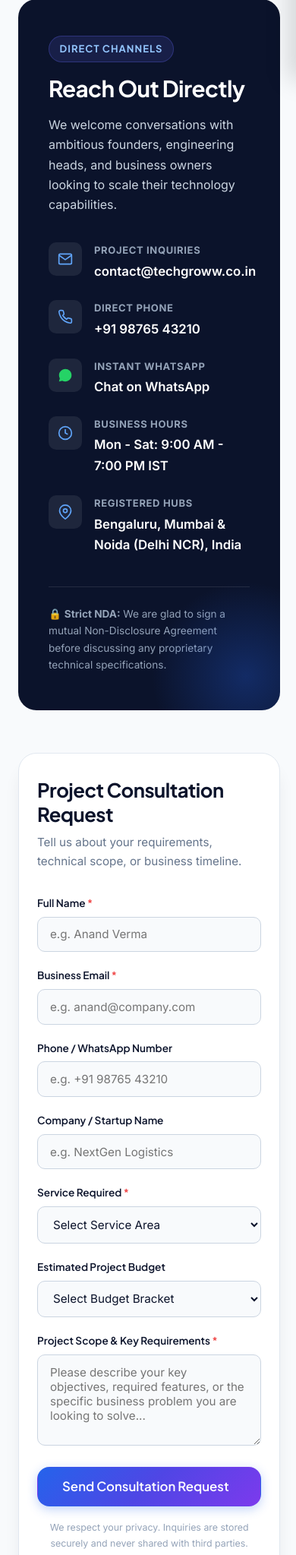
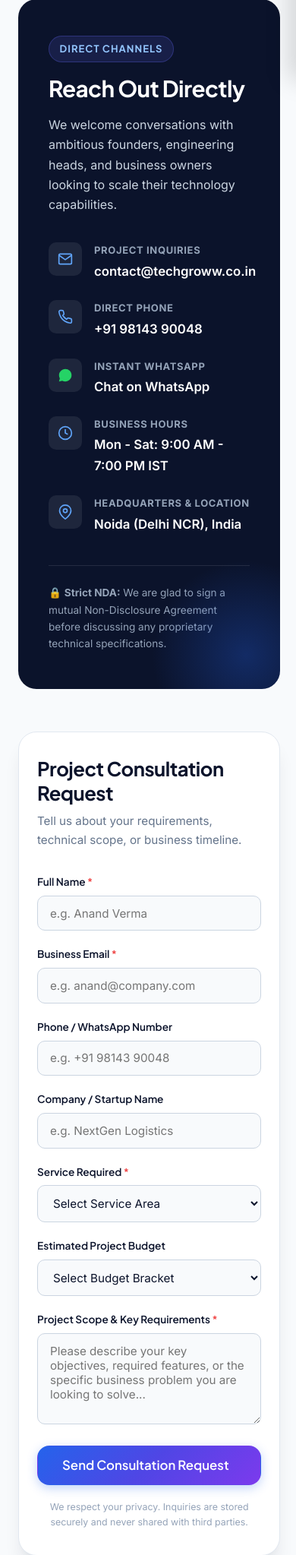
Before and after one commit to techgroww01/techgroww, a PHP site: page /contact.php in a window 390 px wide. Shown: the part 739-2786 px from the top of the page at 76% size. Run offline with PHP 8.4, Linux system fonts and the light colour scheme; some libraries are stand-ins or nearby versions.

Commit message:
feat: update phone number to +91 98143 90048 and set primary address to Noida (Delhi NCR), India

```diff
--- a/about.php
+++ b/about.php
@@ -43,7 +43,7 @@ require_once __DIR__ . '/includes/header.php';
                     We partner with startups, growing mid-market enterprises, and established organizations that require more than just basic digital presence. We build dependable software foundations, integrate fragmented enterprise data, and engineer automated systems that free up your team to focus on high-leverage business expansion.
                 </p>
                 <p class="intro-body-text">
-                    With dedicated technology hubs across Bengaluru, Mumbai, and Noida (Delhi NCR), our distributed engineering culture combines technical rigor, continuous learning, and absolute accountability across every line of code we ship.
+                    Headquartered in Noida (Delhi NCR) with dedicated technology hubs across Bengaluru and Mumbai, our distributed engineering culture combines technical rigor, continuous learning, and absolute accountability across every line of code we ship.
                 </p>
             </div>
 
--- a/api/contact.php
+++ b/api/contact.php
@@ -115,7 +115,7 @@ if (!$pdo) {
     error_log('[Techgroww Contact Form] Database connection unavailable during contact submission.');
     respond(
         false,
-        'Our database service is temporarily unavailable. Please email us directly at ' . SALES_NOTIFICATION_EMAIL . ' or call ' . CONTACT_PHONE . '.',
+        'Our database service is temporarily unavailable. Please email us directly at ' . CONTACT_EMAIL . ' or call ' . CONTACT_PHONE . '.',
         ['database' => 'Database connection failed'],
         503
     );
@@ -200,7 +200,7 @@ try {
     error_log('[Techgroww Contact Form DB Error] ' . $e->getMessage());
     respond(
         false,
-        'We encountered an error saving your enquiry. Please try submitting again or contact us directly at ' . SALES_NOTIFICATION_EMAIL . '.',
+        'We encountered an error saving your enquiry. Please try submitting again or contact us directly at ' . CONTACT_EMAIL . '.',
         ['database' => 'Failed to save enquiry'],
         500
     );
--- a/config/config.php
+++ b/config/config.php
@@ -52,11 +52,11 @@ if (strpos($httpHost, 'techgroww.co.in') !== false) {
 define('CONTACT_EMAIL', 'contact@techgroww.co.in');
 define('SUPPORT_EMAIL', 'support@techgroww.co.in');
 define('CAREERS_EMAIL', 'careers@techgroww.co.in');
-define('CONTACT_PHONE', '+91 98765 43210');
-define('CONTACT_PHONE_RAW', '+919876543210');
-define('CONTACT_WHATSAPP', '+919876543210');
+define('CONTACT_PHONE', '+91 98143 90048');
+define('CONTACT_PHONE_RAW', '+919814390048');
+define('CONTACT_WHATSAPP', '+919814390048');
 define('OFFICE_HOURS', 'Mon - Sat: 9:00 AM - 7:00 PM IST');
-define('OFFICE_LOCATION', 'Bengaluru, Mumbai & Noida (Delhi NCR), India');
+define('OFFICE_LOCATION', 'Noida (Delhi NCR), India');
 define('OFFICE_COUNTRY', 'India');
 
 // Social Media Links
--- a/contact.php
+++ b/contact.php
@@ -20,7 +20,7 @@ $contactPageSchema = [
     '@type' => 'ContactPage',
     'name' => 'Contact Techgroww - Office Locations & Consultation',
     'url' => 'https://techgroww.co.in/contact',
-    'description' => 'Contact Techgroww technology consulting in Bengaluru and Mumbai. Schedule an architectural consultation or request custom software development and business automation quotes.',
+    'description' => 'Contact Techgroww technology consulting in Noida (Delhi NCR), Bengaluru and Mumbai. Schedule an architectural consultation or request custom software development and business automation quotes.',
     'mainEntity' => [
         '@type' => 'Organization',
         'name' => 'Techgroww',
@@ -186,8 +186,8 @@ require_once __DIR__ . '/includes/header.php';
                             <svg width="20" height="20" viewBox="0 0 24 24" fill="none" stroke="currentColor" stroke-width="2"><path d="M21 10c0 7-9 13-9 13s-9-6-9-13a9 9 0 0 1 18 0z"></path><circle cx="12" cy="10" r="3"></circle></svg>
                         </div>
                         <div class="channel-content">
-                            <strong>Registered Hubs</strong>
-                            <span>Bengaluru, Mumbai & Noida (Delhi NCR), India</span>
+                            <strong>Headquarters & Location</strong>
+                            <span>Noida (Delhi NCR), India</span>
                         </div>
                     </div>
                 </div>
@@ -230,7 +230,7 @@ require_once __DIR__ . '/includes/header.php';
 
                         <div class="form-group">
                             <label class="form-label" for="c_phone">Phone / WhatsApp Number</label>
-                            <input type="tel" id="c_phone" name="phone" class="form-control" placeholder="e.g. +91 98765 43210">
+                            <input type="tel" id="c_phone" name="phone" class="form-control" placeholder="e.g. +91 98143 90048">
                             <div class="form-error-feedback"></div>
                         </div>
 
@@ -302,11 +302,37 @@ require_once __DIR__ . '/includes/header.php';
         </div>
 
         <div style="display: grid; grid-template-columns: repeat(auto-fit, minmax(280px, 1fr)); gap: 1.5rem; margin-top: 2rem;">
-            <!-- Hub 1: Bengaluru -->
+            <!-- Hub 1: Noida & Delhi NCR (Headquarters) -->
             <div class="why-choose-card" style="display:flex; flex-direction:column; justify-content:space-between; border-top: 4px solid #2563eb;">
                 <div>
                     <div style="display:flex; justify-content:space-between; align-items:center; margin-bottom: 1rem;">
                         <span style="display:inline-block; padding: 4px 10px; background:#eff6ff; color:#2563eb; font-size:0.75rem; font-weight:700; border-radius:20px; text-transform:uppercase; letter-spacing:0.5px;">Headquarters</span>
+                        <span style="font-size:0.85rem; color:#64748b;">Noida (Delhi NCR), India</span>
+                    </div>
+                    <h3 style="font-size:1.35rem; color:#0b132b; margin-bottom:0.75rem;">Noida Headquarters & Innovation Lab</h3>
+                    <p style="color:#475569; font-size:0.9rem; line-height:1.6; margin-bottom:1rem;">
+                        Our primary corporate headquarters and technology facility serving high-growth startups, corporate clients, and enterprises across Delhi NCR and India.
+                    </p>
+                    <div style="font-size:0.85rem; color:#334155; line-height:1.7; margin-bottom:1.25rem;">
+                        <div style="margin-bottom:6px;"><strong>📍 Address:</strong> Sector 62 & Noida Electronic City Tech Zone, Noida, Uttar Pradesh 201309</div>
+                        <div style="margin-bottom:6px;"><strong>📞 Phone:</strong> <a href="tel:<?= e(CONTACT_PHONE_RAW) ?>" style="color:#2563eb; font-weight:600;"><?= e(CONTACT_PHONE) ?></a></div>
+                        <div style="margin-bottom:6px;"><strong>✉️ Email:</strong> <a href="mailto:<?= e(CONTACT_EMAIL) ?>" style="color:#2563eb; font-weight:600;"><?= e(CONTACT_EMAIL) ?></a></div>
+                        <div><strong>🕒 Hours:</strong> Mon - Sat: 9:00 AM - 7:00 PM IST</div>
+                    </div>
+                </div>
+                <div style="border-top:1px solid #e2e8f0; padding-top:1rem; margin-top:0.5rem;">
+                    <a href="https://www.google.com/maps/search/?api=1&query=Sector+62+Noida+Uttar+Pradesh" target="_blank" rel="noopener noreferrer" class="btn btn-outline-primary btn-sm btn-block" style="text-align:center;">
+                        <svg width="15" height="15" viewBox="0 0 24 24" fill="none" stroke="currentColor" stroke-width="2" style="margin-right:4px;"><path d="M21 10c0 7-9 13-9 13s-9-6-9-13a9 9 0 0 1 18 0z"></path><circle cx="12" cy="10" r="3"></circle></svg>
+                        <span>View on Google Maps</span>
+                    </a>
+                </div>
+            </div>
+
+            <!-- Hub 2: Bengaluru -->
+            <div class="why-choose-card" style="display:flex; flex-direction:column; justify-content:space-between; border-top: 4px solid #7c3aed;">
+                <div>
+                    <div style="display:flex; justify-content:space-between; align-items:center; margin-bottom: 1rem;">
+                        <span style="display:inline-block; padding: 4px 10px; background:#f5f3ff; color:#7c3aed; font-size:0.75rem; font-weight:700; border-radius:20px; text-transform:uppercase; letter-spacing:0.5px;">Engineering Lab</span>
                         <span style="font-size:0.85rem; color:#64748b;">Karnataka, India</span>
                     </div>
                     <h3 style="font-size:1.35rem; color:#0b132b; margin-bottom:0.75rem;">Bengaluru Engineering Lab</h3>
@@ -328,11 +354,11 @@ require_once __DIR__ . '/includes/header.php';
                 </div>
             </div>
 
-            <!-- Hub 2: Mumbai -->
-            <div class="why-choose-card" style="display:flex; flex-direction:column; justify-content:space-between; border-top: 4px solid #7c3aed;">
+            <!-- Hub 3: Mumbai -->
+            <div class="why-choose-card" style="display:flex; flex-direction:column; justify-content:space-between; border-top: 4px solid #ea580c;">
                 <div>
                     <div style="display:flex; justify-content:space-between; align-items:center; margin-bottom: 1rem;">
-                        <span style="display:inline-block; padding: 4px 10px; background:#f5f3ff; color:#7c3aed; font-size:0.75rem; font-weight:700; border-radius:20px; text-transform:uppercase; letter-spacing:0.5px;">Technology Center</span>
+                        <span style="display:inline-block; padding: 4px 10px; background:#fff7ed; color:#ea580c; font-size:0.75rem; font-weight:700; border-radius:20px; text-transform:uppercase; letter-spacing:0.5px;">Enterprise Center</span>
                         <span style="font-size:0.85rem; color:#64748b;">Maharashtra, India</span>
                     </div>
                     <h3 style="font-size:1.35rem; color:#0b132b; margin-bottom:0.75rem;">Mumbai Enterprise Center</h3>
@@ -348,32 +374,6 @@ require_once __DIR__ . '/includes/header.php';
                 </div>
                 <div style="border-top:1px solid #e2e8f0; padding-top:1rem; margin-top:0.5rem;">
                     <a href="https://www.google.com/maps/search/?api=1&query=Bandra+Kurla+Complex+Mumbai" target="_blank" rel="noopener noreferrer" class="btn btn-outline-primary btn-sm btn-block" style="text-align:center;">
-                        <svg width="15" height="15" viewBox="0 0 24 24" fill="none" stroke="currentColor" stroke-width="2" style="margin-right:4px;"><path d="M21 10c0 7-9 13-9 13s-9-6-9-13a9 9 0 0 1 18 0z"></path><circle cx="12" cy="10" r="3"></circle></svg>
-                        <span>View on Google Maps</span>
-                    </a>
-                </div>
-            </div>
-
-            <!-- Hub 3: Noida & Delhi NCR -->
-            <div class="why-choose-card" style="display:flex; flex-direction:column; justify-content:space-between; border-top: 4px solid #ea580c;">
-                <div>
-                    <div style="display:flex; justify-content:space-between; align-items:center; margin-bottom: 1rem;">
-                        <span style="display:inline-block; padding: 4px 10px; background:#fff7ed; color:#ea580c; font-size:0.75rem; font-weight:700; border-radius:20px; text-transform:uppercase; letter-spacing:0.5px;">Innovation Hub</span>
-                        <span style="font-size:0.85rem; color:#64748b;">Delhi NCR / UP, India</span>
-                    </div>
-                    <h3 style="font-size:1.35rem; color:#0b132b; margin-bottom:0.75rem;">Noida & Delhi NCR Hub</h3>
-                    <p style="color:#475569; font-size:0.9rem; line-height:1.6; margin-bottom:1rem;">
-                        Our Northern India engineering facility serving high-growth startups, corporate clients, and industrial leaders across the NCR region.
-                    </p>
-                    <div style="font-size:0.85rem; color:#334155; line-height:1.7; margin-bottom:1.25rem;">
-                        <div style="margin-bottom:6px;"><strong>📍 Address:</strong> Sector 62 & Noida Electronic City Tech Zone, Noida, Uttar Pradesh 201309</div>
-                        <div style="margin-bottom:6px;"><strong>📞 Phone:</strong> <a href="tel:<?= e(CONTACT_PHONE_RAW) ?>" style="color:#2563eb; font-weight:600;"><?= e(CONTACT_PHONE) ?></a></div>
-                        <div style="margin-bottom:6px;"><strong>✉️ Email:</strong> <a href="mailto:<?= e(CONTACT_EMAIL) ?>" style="color:#2563eb; font-weight:600;"><?= e(CONTACT_EMAIL) ?></a></div>
-                        <div><strong>🕒 Hours:</strong> Mon - Sat: 9:00 AM - 7:00 PM IST</div>
-                    </div>
-                </div>
-                <div style="border-top:1px solid #e2e8f0; padding-top:1rem; margin-top:0.5rem;">
-                    <a href="https://www.google.com/maps/search/?api=1&query=Sector+62+Noida+Uttar+Pradesh" target="_blank" rel="noopener noreferrer" class="btn btn-outline-primary btn-sm btn-block" style="text-align:center;">
                         <svg width="15" height="15" viewBox="0 0 24 24" fill="none" stroke="currentColor" stroke-width="2" style="margin-right:4px;"><path d="M21 10c0 7-9 13-9 13s-9-6-9-13a9 9 0 0 1 18 0z"></path><circle cx="12" cy="10" r="3"></circle></svg>
                         <span>View on Google Maps</span>
                     </a>
--- a/includes/footer.php
+++ b/includes/footer.php
@@ -116,7 +116,7 @@
                         <div class="footer-contact-item">
                             <svg width="16" height="16" viewBox="0 0 24 24" fill="none" stroke="currentColor" stroke-width="2"><path d="M21 10c0 7-9 13-9 13s-9-6-9-13a9 9 0 0 1 18 0z"></path><circle cx="12" cy="10" r="3"></circle></svg>
                             <span itemprop="address" itemscope itemtype="https://schema.org/PostalAddress">
-                                <span itemprop="addressLocality">Bengaluru</span>, <span itemprop="addressRegion">Mumbai</span> & <span>Noida (Delhi NCR)</span> Tech Hubs, <span itemprop="addressCountry">India</span>
+                                <span itemprop="addressLocality">Noida</span> (<span itemprop="addressRegion">Delhi NCR</span>), <span itemprop="addressCountry">India</span>
                             </span>
                         </div>
                         <div class="footer-contact-item">
--- a/includes/header.php
+++ b/includes/header.php
@@ -32,19 +32,19 @@ $flashMessages = getFlashMessages();
     <meta name="theme-color" content="#0B132B">
 
     <!-- Geographic & Regional Targeting (Local & National SEO) -->
-    <meta name="geo.region" content="IN-KA, IN-MH, IN-UP">
-    <meta name="geo.placename" content="Bangalore, Mumbai, Noida, Delhi NCR, India">
-    <meta name="geo.position" content="12.9716;77.5946">
-    <meta name="ICBM" content="12.9716, 77.5946">
+    <meta name="geo.region" content="IN-UP, IN-DL, IN-KA, IN-MH">
+    <meta name="geo.placename" content="Noida, Delhi NCR, India">
+    <meta name="geo.position" content="28.6280;77.3649">
+    <meta name="ICBM" content="28.6280, 77.3649">
 
     <!-- Dublin Core Metadata for Authoritative Indexing -->
     <meta name="DC.title" content="<?= e($pageTitle) ?>">
     <meta name="DC.creator" content="Techgroww IT Solutions">
-    <meta name="DC.subject" content="IT Services, Software Development, Web Development, Business Automation, AI Solutions, Noida, Bangalore, Mumbai, India">
+    <meta name="DC.subject" content="IT Services, Software Development, Web Development, Business Automation, AI Solutions, Noida, Delhi NCR, Bangalore, Mumbai, India">
     <meta name="DC.description" content="<?= e($pageDescription) ?>">
     <meta name="DC.publisher" content="Techgroww">
     <meta name="DC.language" content="en-IN">
-    <meta name="DC.coverage" content="India, Bangalore, Mumbai, Noida, Delhi-NCR, Hyderabad, Worldwide">
+    <meta name="DC.coverage" content="Noida, Delhi-NCR, India, Bangalore, Mumbai, Worldwide">
 
     <?php if (!empty(GOOGLE_SITE_VERIFICATION)): ?>
     <!-- Google Search Console Verification -->
@@ -134,16 +134,16 @@ $flashMessages = getFlashMessages();
       "paymentAccepted": "Bank Transfer, UPI, Credit Card",
       "address": {
         "@type": "PostalAddress",
-        "streetAddress": "Tech Hub, Electronic City & HSR Layout",
-        "addressLocality": "Bangalore",
-        "addressRegion": "Karnataka",
-        "postalCode": "560102",
+        "streetAddress": "Sector 62 & Noida Electronic City Tech Zone",
+        "addressLocality": "Noida",
+        "addressRegion": "Uttar Pradesh",
+        "postalCode": "201309",
         "addressCountry": "IN"
       },
       "geo": {
         "@type": "GeoCoordinates",
-        "latitude": 12.9716,
-        "longitude": 77.5946
+        "latitude": 28.6280,
+        "longitude": 77.3649
       },
       "location": [
         {
--- a/index.php
+++ b/index.php
@@ -982,7 +982,7 @@ require_once __DIR__ . '/includes/header.php';
                         <!-- Phone -->
                         <div class="form-group">
                             <label class="form-label" for="contact_phone">Phone Number</label>
-                            <input type="tel" id="contact_phone" name="phone" class="form-control" placeholder="e.g. +91 98765 43210">
+                            <input type="tel" id="contact_phone" name="phone" class="form-control" placeholder="e.g. +91 98143 90048">
                             <div class="form-error-feedback"></div>
                         </div>
 
```
Also changed, not shown: llms.txt (+4 -4 lines).
